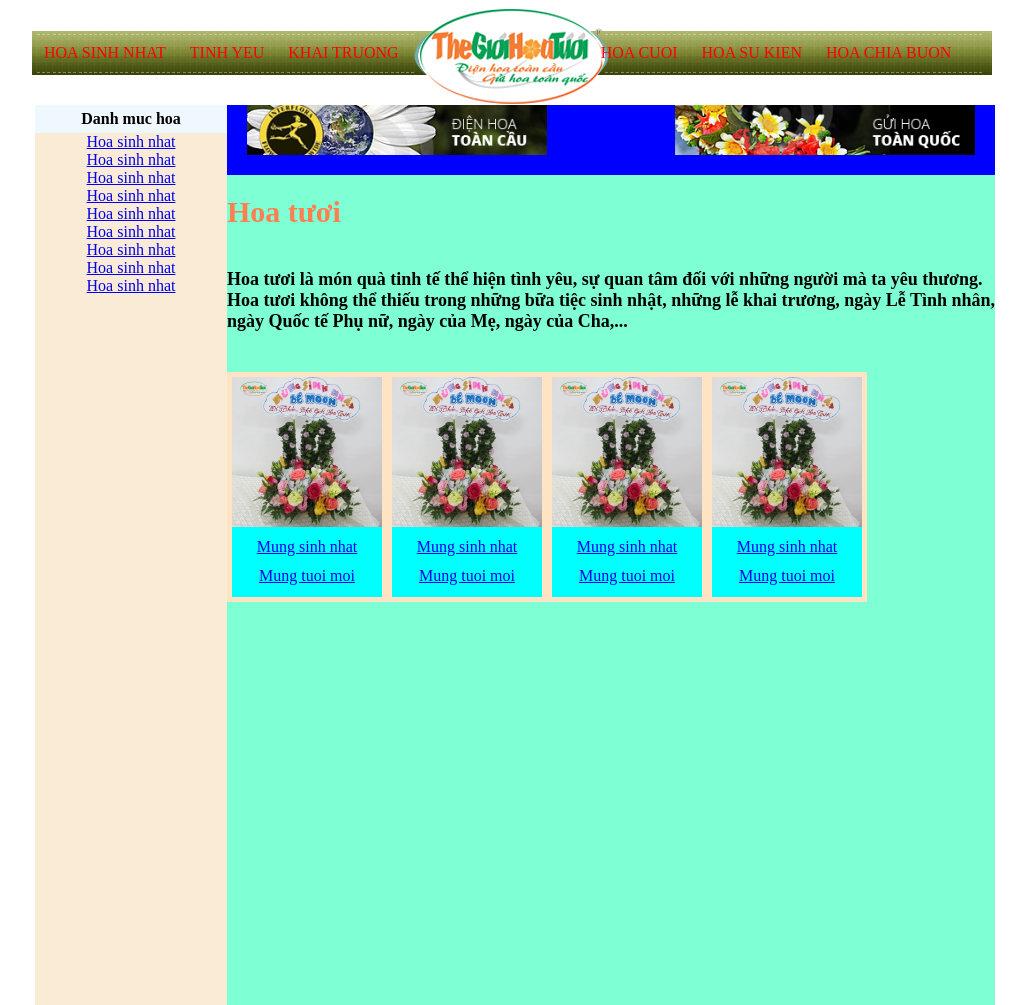
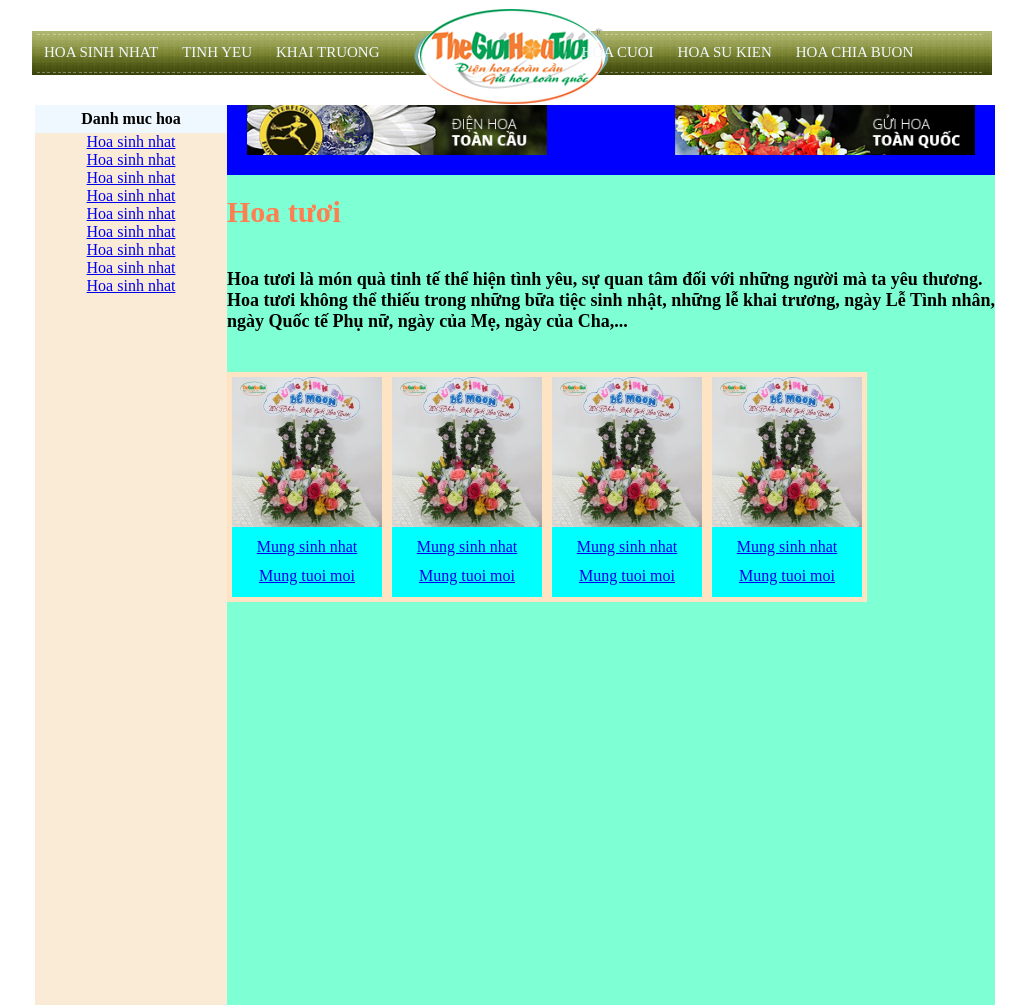
Before and after one commit to bangtranit/FirstProjectFlower, a plain HTML site: page index.html in a window 1280 px wide. Shown: the whole page, without its empty margins (113-1139 px from the left). Drawn offline with Linux system fonts and the light colour scheme.

Commit message:
Commit changed color of top menu in css file

```diff
--- a/index.html
+++ b/index.html
@@ -39,8 +39,9 @@
     margin-left: 190px;
   }
   ul.ul-menu li a{
-    color: #ff0000 ;
+    color:aliceblue;
     display: block;
+	font-size: 15px;
   }
 </style>
 <ul class="ul-menu">
```
